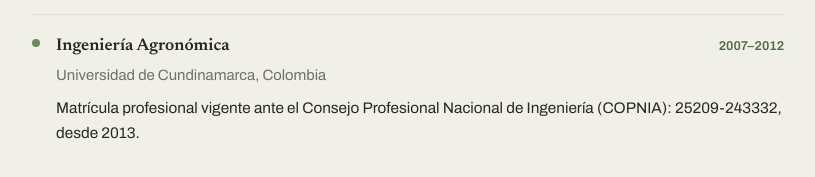
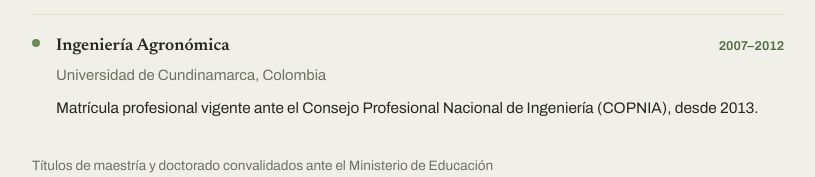
Before and after one commit to Jaigronomo/Jaigronomo.github.io, a plain HTML site: page index.html in a window 1280 px wide. Shown: the part 1830-2007 px from the top of the page, without its empty margins (232-1047 px from the left). Drawn offline with Linux system fonts and the light colour scheme.

Commit message:
Quita el teléfono y el número de matrícula del perfil
Co-Authored-By: Claude Sonnet 5.5 <noreply@anthropic.com>

```diff
--- a/index.html
+++ b/index.html
@@ -277,7 +277,7 @@
             <div><div class="item-title" data-en="Agronomic Engineering degree">Ingeniería Agronómica</div><div class="item-org">Universidad de Cundinamarca, Colombia</div></div>
             <div class="item-dates">2007&ndash;2012</div>
           </div>
-          <div class="item-desc" data-en="Professional license in good standing with Colombia's National Engineering Council (COPNIA): 25209-243332, since 2013.">Matrícula profesional vigente ante el Consejo Profesional Nacional de Ingeniería (COPNIA): 25209-243332, desde 2013.</div>
+          <div class="item-desc" data-en="Professional license in good standing with Colombia's National Engineering Council (COPNIA), since 2013.">Matrícula profesional vigente ante el Consejo Profesional Nacional de Ingeniería (COPNIA), desde 2013.</div>
         </div>
       </div>
       <p class="footnote" data-en="Master's and doctoral degrees officially recognized (convalidated) by Colombia's Ministry of National Education.">Títulos de maestría y doctorado convalidados ante el Ministerio de Educación Nacional de Colombia.</p>
@@ -506,7 +506,6 @@
       <h2 style="margin-bottom: 1.4rem;" data-en="Get in touch">Escribir o encontrar más</h2>
       <div class="contact-grid">
         <div><div class="l" data-en="Email">Correo</div><a href="mailto:ing.agro.jaime@gmail.com">ing.agro.jaime@gmail.com</a></div>
-        <div><div class="l" data-en="Phone / WhatsApp">Teléfono / WhatsApp</div><a href="tel:+573232252109">+57 323 225 2109</a></div>
         <div><div class="l">Google Scholar</div><a href="https://scholar.google.com/citations?user=UqMcuxEAAAAJ&hl=es" data-en="full profile">perfil completo</a></div>
         <div><div class="l">LinkedIn</div><a href="https://www.linkedin.com/in/ing-agro-jaime/">ing-agro-jaime</a></div>
       </div>
```
